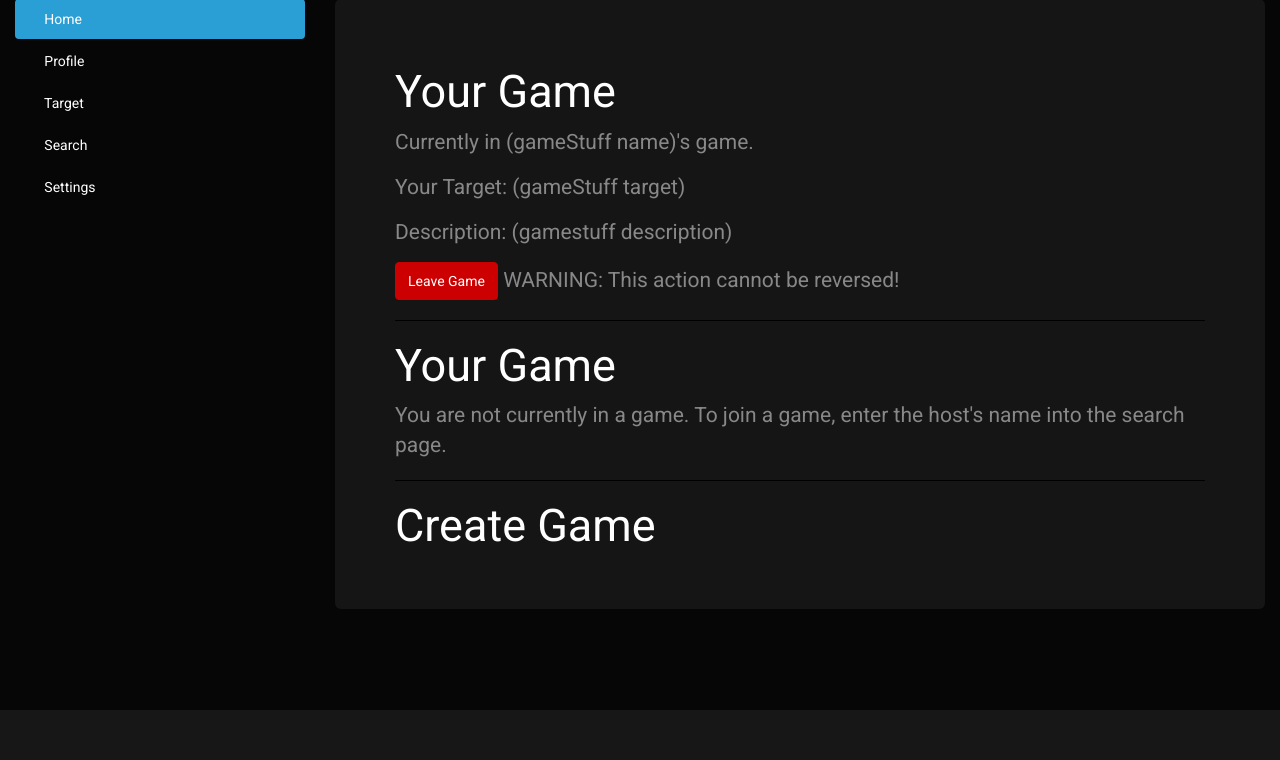
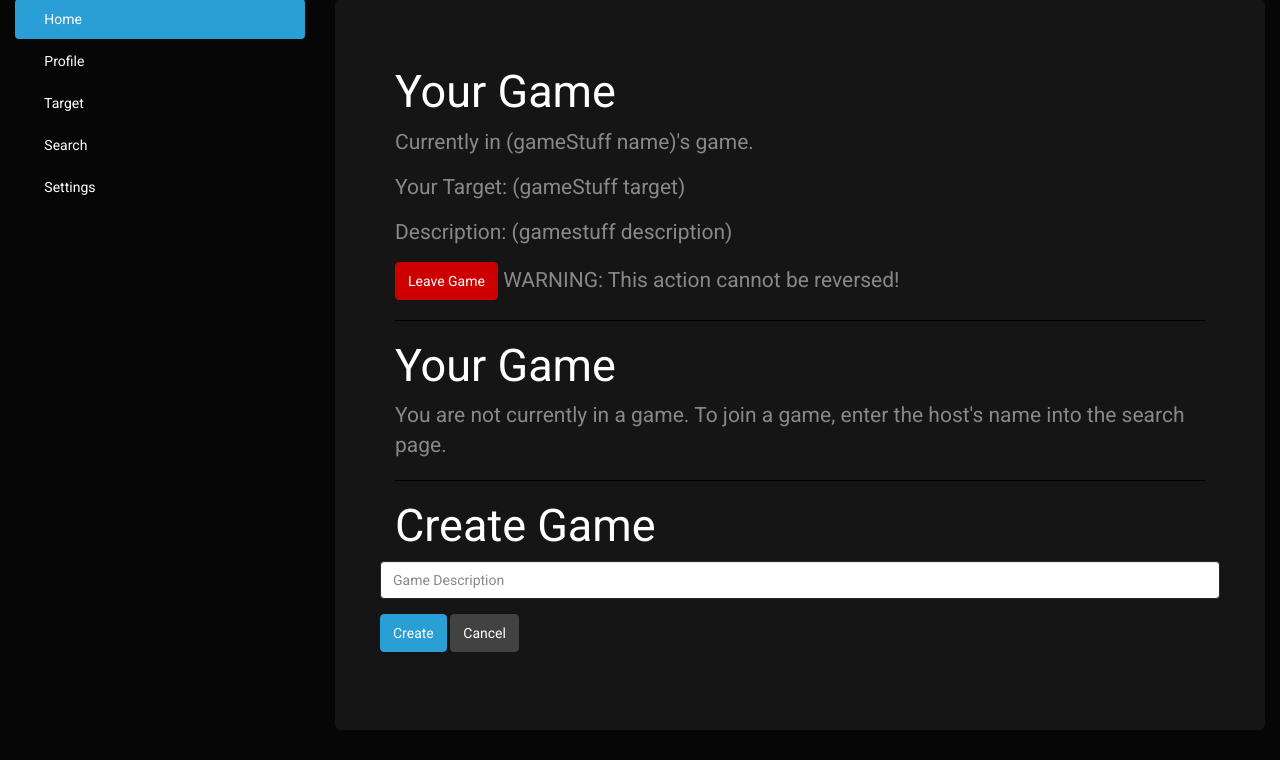
Before and after one commit to aslibman/Assassin, a Flask app: page /home in a window 1280 px wide. Shown: the part 90-850 px from the top of the page. Before the commit the page ends 800 px from the top, so only its background shows below. Run offline with Flask 2, Linux system fonts and the light colour scheme; the visitor is signed in with stand-in values (Sample User, id 1); parts of the project's set-up code (start-up, migrations or seed data) failed here and were passed over; some web fonts are replaced.

Commit message:
added form for create game

```diff
--- a/templates/home.html
+++ b/templates/home.html
@@ -57,6 +57,13 @@
     <p> You are not currently in a game. To join a game, enter the host's name into the search page.</p>
     <hr>
     <h2>Create Game</h2>
+	<form role="form" class="form-horizontal" method="POST">
+			<div class="form-group">
+				<p><input type="text" class="form-control" name="entry" placeholder="Game Description"></p>
+				</p><input type="submit" name="b" class="btn btn-primary" value="Create">
+				<input type="submit" name="b" class="btn btn-default" value="Cancel"></p>
+			</div>
+		<form>
 
 	</div>
 </div>
```
Also changed, not shown: 1 other file.
